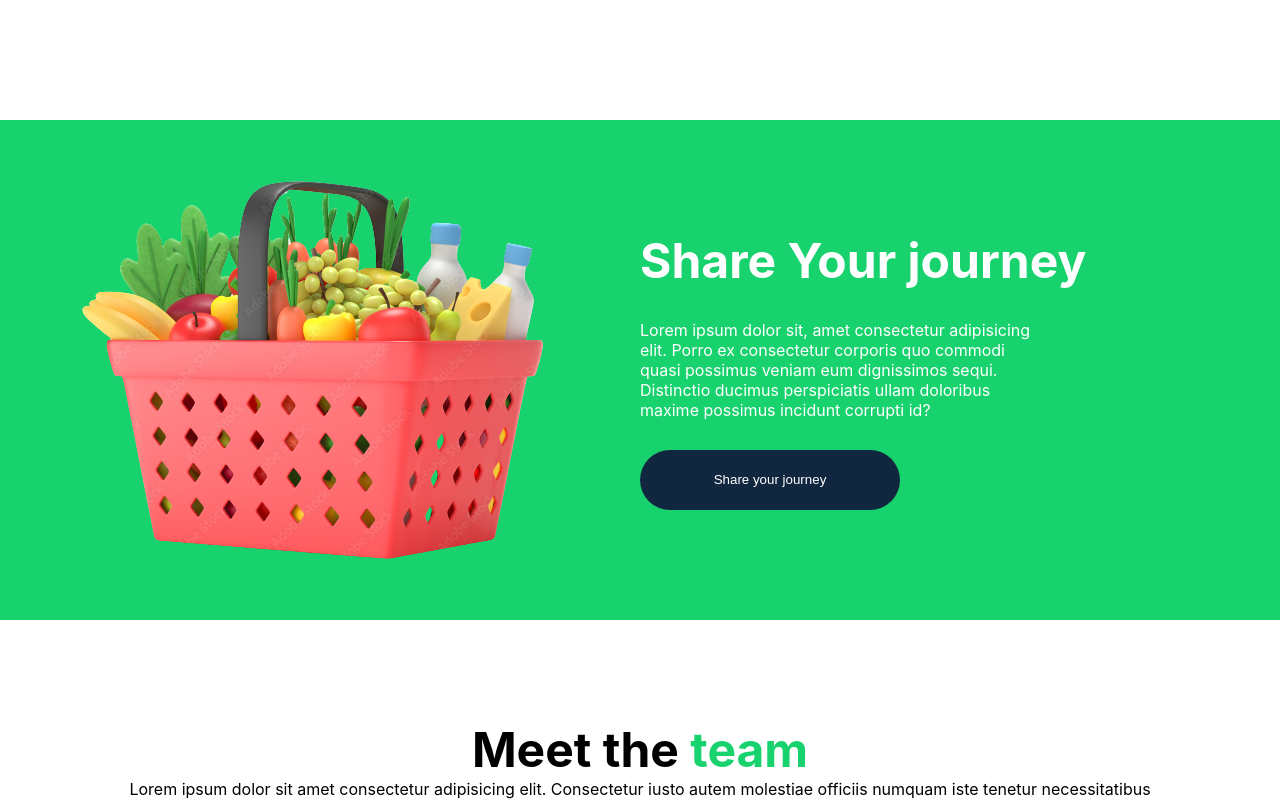
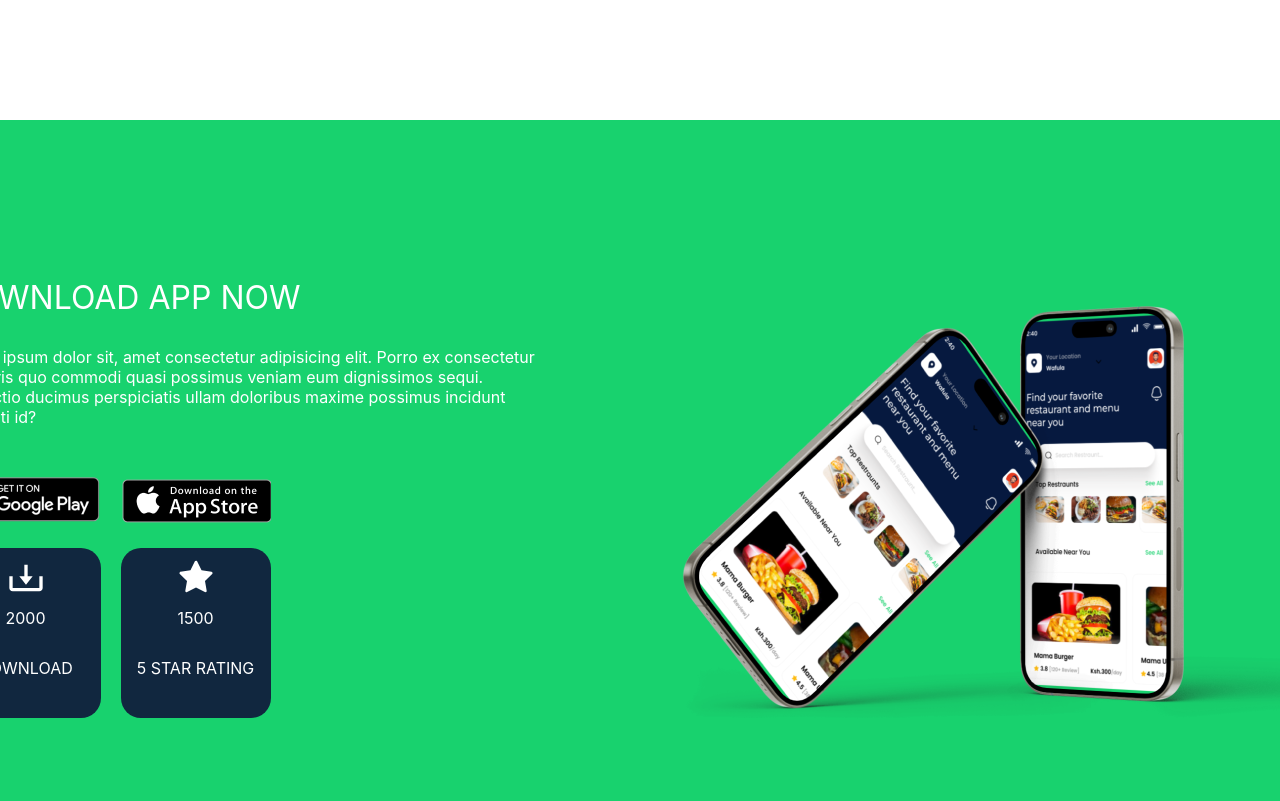
Before and after one commit to Diana-nyamai/KikapuLanding, a React (Create React App) app: page / in a window 1280 px wide. Shown: the part 3800-4601 px from the top of the page. Built offline with nearby package versions, Linux system fonts and the light colour scheme.

Commit message:
Download section complete

```diff
--- a/src/App.js
+++ b/src/App.js
@@ -6,7 +6,7 @@ import { CheckApp } from './pages/CheckApp';
 import { Features } from './pages/Features';
 import { Home } from './pages/Home/Home';
 import { Team } from './pages/Team/index';
-import { Share } from './pages/shareJourney/Share';
+import { DownloadNow } from './pages/downloadNow/DownloadNow';
 
 function App() {
   return (
@@ -16,7 +16,7 @@ function App() {
       <About/>
       <Features/>
       <CheckApp/>
-      <Share/>
+      <DownloadNow/>
       <Team/>
       <Footer/>
     </div>
--- a/src/App.scss
+++ b/src/App.scss
@@ -10,7 +10,7 @@
 @import './pages/About/about.scss';
 @import './pages/Features/features.scss';
 @import './pages/CheckApp/checkapp.scss';
-@import './pages/shareJourney/share.scss';
+@import './pages/downloadNow/DownloadNow.scss';
 @import './pages/Team/team.scss';
 
 .App{
--- /dev/null
+++ b/src/pages/downloadNow/DownloadNow.js
@@ -0,0 +1,47 @@
+import playStore from '../../assets/icons/playStore.png';
+import appStore from '../../assets/icons/appStore.png';
+import mockup from '../../assets/iphoneMockup.png';
+import { Link } from 'react-router-dom';
+import {BiDownload} from 'react-icons/bi';
+import {AiFillStar} from 'react-icons/ai';
+
+export const DownloadNow = () => {
+  return (
+    <div className="downloadContainer">
+      <div className="downloadLeft">
+        <h3>Download App Now</h3>
+        <p>
+          Lorem ipsum dolor sit, amet consectetur adipisicing elit. Porro ex
+          consectetur corporis quo commodi quasi possimus veniam eum dignissimos
+          sequi. Distinctio ducimus perspiciatis ullam doloribus maxime possimus
+          incidunt corrupti id?
+        </p>
+        <div className="appLinks">
+          <Link to={'#'}><img src={playStore} alt='playStore'/></Link>
+          <Link to={'#'}><img src={appStore} alt='appStore'/></Link>
+        </div>
+        <div className="downloadInfo">
+          <div className="downloadBox">
+            <BiDownload style={{fontSize: '40px'}}/>
+            <div className="boxText">
+               <p style={{paddingTop: '10px'}}>2000</p>
+               <p>DOWNLOAD</p>
+            </div>
+
+          </div>
+          <div className="downloadBox">
+          <AiFillStar style={{fontSize: '40px'}}/>
+          <div className="boxText">
+            <p style={{paddingTop: '10px'}}>1500</p>
+            <p>5 STAR RATING</p>
+          </div>
+
+          </div>
+        </div>
+      </div>{" "}
+      <div className="downloadRight">
+        <img src={mockup} alt="BasketFruits" />
+      </div>
+    </div>
+  );
+};
--- /dev/null
+++ b/src/pages/downloadNow/DownloadNow.scss
@@ -0,0 +1,66 @@
+.downloadContainer{
+    background-color: $secondaryColor;
+    display: flex;
+    justify-content: center;
+    align-items: center;
+    padding: 100px 0;
+    gap: 40px;
+}
+.downloadLeft{
+    display: flex;
+    flex-direction: column;
+    color: $whiteText;
+}
+.downloadLeft h3{
+    font-size: 32px;
+    font-weight: 400;
+    margin-bottom: 30px;
+    text-transform: uppercase;
+}
+.downloadLeft p{
+    margin-bottom: 30px;
+    width: 600px;
+}
+.downloadInfo{
+    display: flex;
+    gap: 20px;
+}
+.downloadBox{
+    width: 150px;
+    display: flex;
+    flex-direction: column;
+    justify-content: center;
+    align-items: center;
+    padding: 10px;
+    background-color: $mainColor;
+    border-radius: 20px;
+}
+.boxText {
+    text-align: center; /* Center text horizontally */
+  }
+.downloadRight{
+    display: flex;
+    justify-content: center;
+
+}
+@media all and (max-width: 840px){
+    .downloadContainer{
+        flex-wrap: wrap;
+        justify-content: center;
+        padding: 40px 0;
+    }
+    .downloadRight, .downloadLeft{
+        width: 100%;
+    }
+    .downloadRight img{
+        width: 100%;
+    }
+    .downloadLeft{
+        justify-content: center;
+        align-items: center;
+        padding: 0 20px;
+    }
+    .downloadLeft p{
+        width: auto;
+    }
+}
--- /dev/null
+++ b/src/pages/downloadNow/index.js
@@ -0,0 +1 @@
+export {DownloadNow} from './DownloadNow'
--- a/src/pages/shareJourney/Share.js
+++ /dev/null
@@ -1,16 +0,0 @@
-import basket from '../../assets/basket.png';
-
-export const Share = () => {
-  return (
-    <div className="shareContainer">
-      <div className="shareLeft">
-        <img src={basket} alt="BasketFruits" />
-      </div>
-      <div className="shareRight">
-        <h3>Share Your journey</h3>
-        <p>Lorem ipsum dolor sit, amet consectetur adipisicing elit. Porro ex consectetur corporis quo commodi quasi possimus veniam eum dignissimos sequi. Distinctio ducimus perspiciatis ullam doloribus maxime possimus incidunt corrupti id?</p>
-        <button className="shareBtn">Share your journey</button>
-      </div>
-    </div>
-  )
-}
--- a/src/pages/shareJourney/index.js
+++ /dev/null
@@ -1 +0,0 @@
-export {Share} from './Share'
--- a/src/pages/shareJourney/share.scss
+++ /dev/null
@@ -1,55 +0,0 @@
-.shareContainer{
-    background-color: $secondaryColor;
-    display: flex;
-    align-items: center;
-}
-.shareLeft{
-    width: 50%;
-    display: flex;
-    justify-content: center;
-
-}
-.shareRight{
-    width: 50%;
-    display: flex;
-    flex-direction: column;
-    color: $whiteText;
-}
-.shareRight h3{
-    font-size: 48px;
-    margin-bottom: 30px;
-}
-.shareRight p{
-    margin-bottom: 30px;
-    width: 400px;
-}
-.shareBtn{
-    width: 260px;
-    height: 60px;
-    outline: none;
-    border: none;
-    background-color: $mainColor;
-    color: $whiteText;
-    border-radius: 30px;
-}
-@media all and (max-width: 840px){
-    .shareContainer{
-        flex-wrap: wrap;
-        justify-content: center;
-        padding: 40px 0;
-    }
-    .shareLeft, .shareRight{
-        width: 100%;
-    }
-    .shareLeft img{
-        width: 100%;
-    }
-    .shareRight{
-        justify-content: center;
-        align-items: center;
-        padding: 0 20px;
-    }
-    .shareRight p{
-        width: auto;
-    }
-}
```
Also changed, not shown: src/assets/iPhone 15 Pro.png (added), src/assets/iphoneMockup.png (added).
